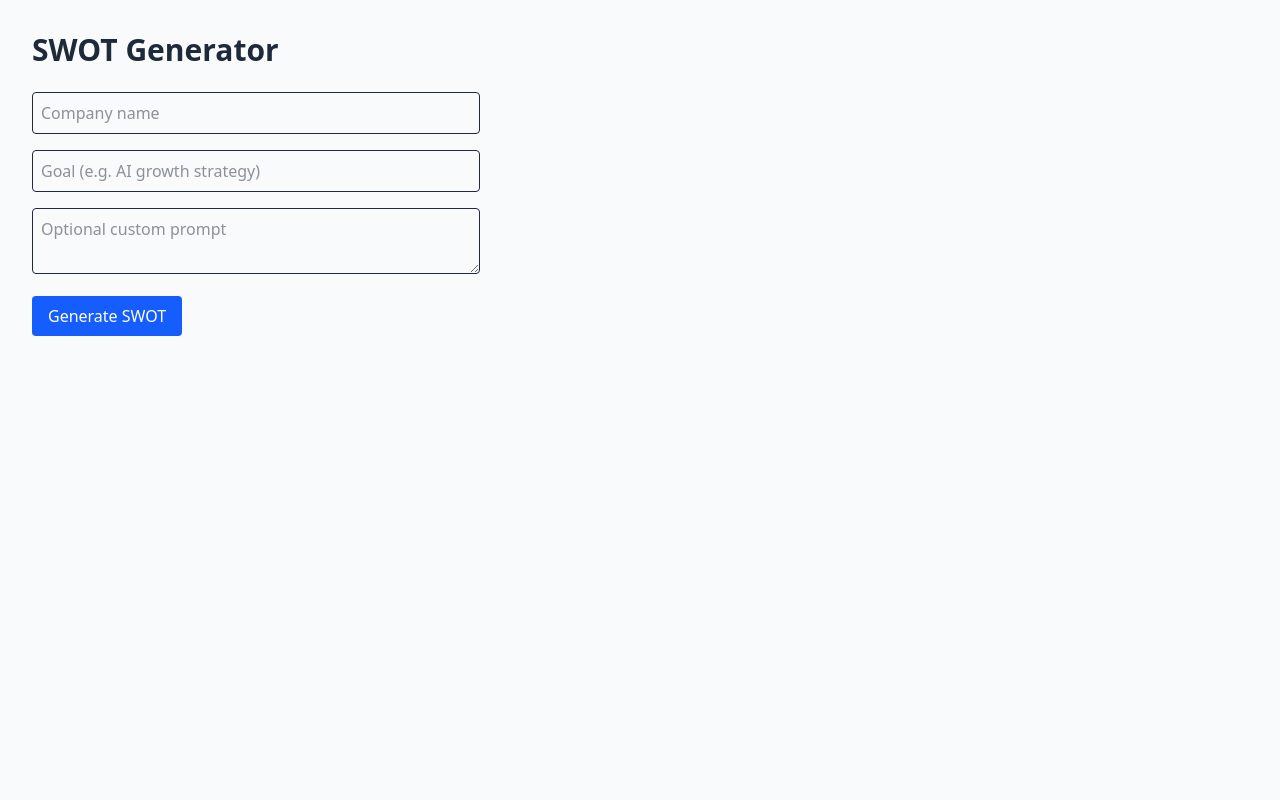
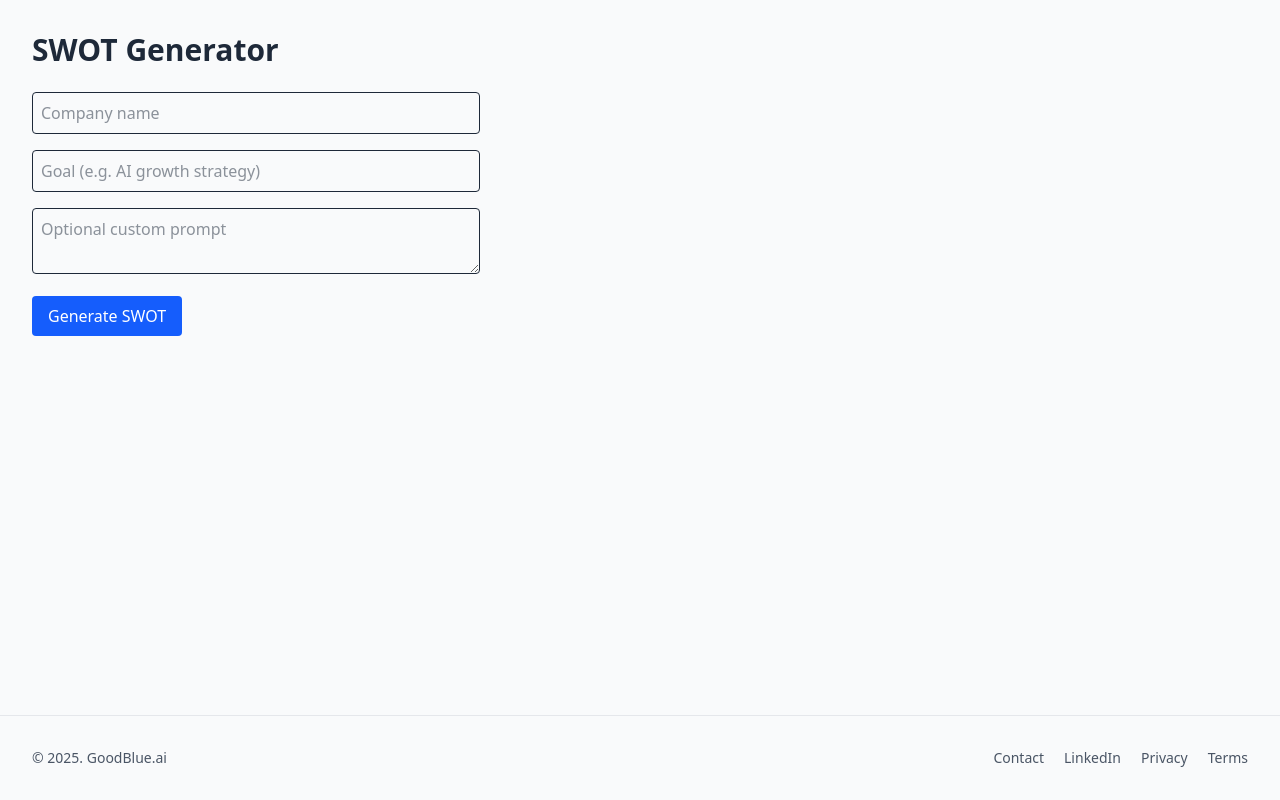
Before and after one commit to goodblue71-Strat/goodblue-web, a Next.js app: page /swot in a window 1280 px wide. Built offline with nearby package versions, Linux system fonts and the light colour scheme.

Commit message:
Update page.tsx

```diff
--- a/app/swot/page.tsx
+++ b/app/swot/page.tsx
@@ -1,7 +1,7 @@
 "use client";
-
 import { useState } from "react";
 import { generateSWOT } from "../../lib/api";
+import Footer from "@/components/Footer";
 
 export default function SWOTPage() {
   const [company, setCompany] = useState("");
@@ -25,9 +25,9 @@ export default function SWOTPage() {
   };
 
   return (
-    <main className="min-h-screen p-8 bg-gray-50 text-gray-800">
+    <div className="min-h-screen flex flex-col">
+      <main className="flex-grow p-8 bg-gray-50 text-gray-800">
         <h1 className="text-3xl font-bold mb-6">SWOT Generator</h1>
-
         <form onSubmit={handleSubmit} className="space-y-4 max-w-md">
           <input
             className="w-full border p-2 rounded"
@@ -52,12 +52,11 @@ export default function SWOTPage() {
           <button
             type="submit"
             disabled={loading}
-          className="bg-blue-600 text-white px-4 py-2 rounded"
+            className="bg-blue-600 text-white px-4 py-2 rounded hover:bg-blue-700 disabled:bg-gray-400"
           >
             {loading ? "Generating..." : "Generate SWOT"}
           </button>
         </form>
-
         {swot && (
           <div className="mt-8 bg-white p-4 rounded shadow">
             <h2 className="text-xl font-semibold mb-2">Result</h2>
@@ -65,5 +64,7 @@ export default function SWOTPage() {
           </div>
         )}
       </main>
+      <Footer />
+    </div>
   );
 }
```
Lines whose indentation alone changed are shown as unchanged.
